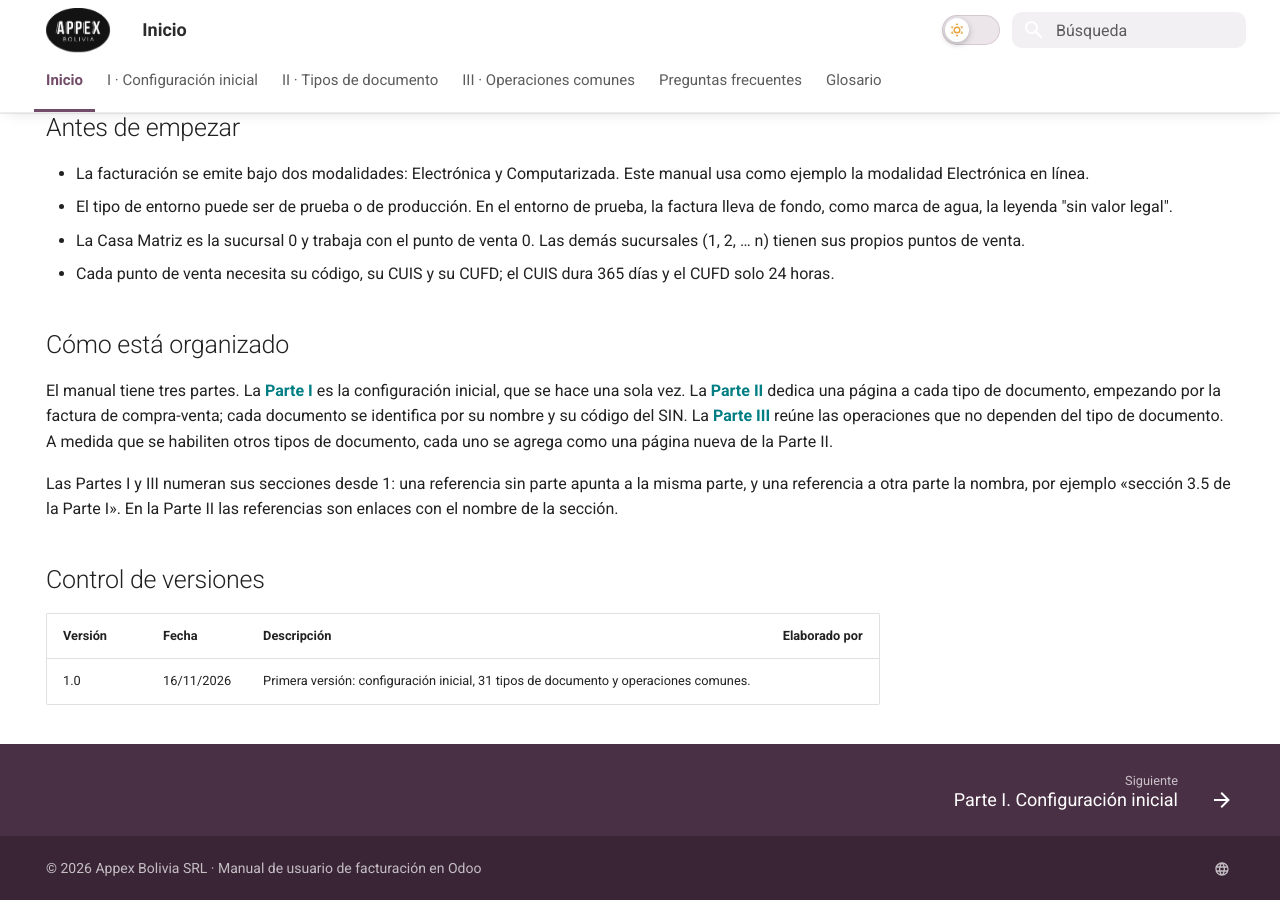
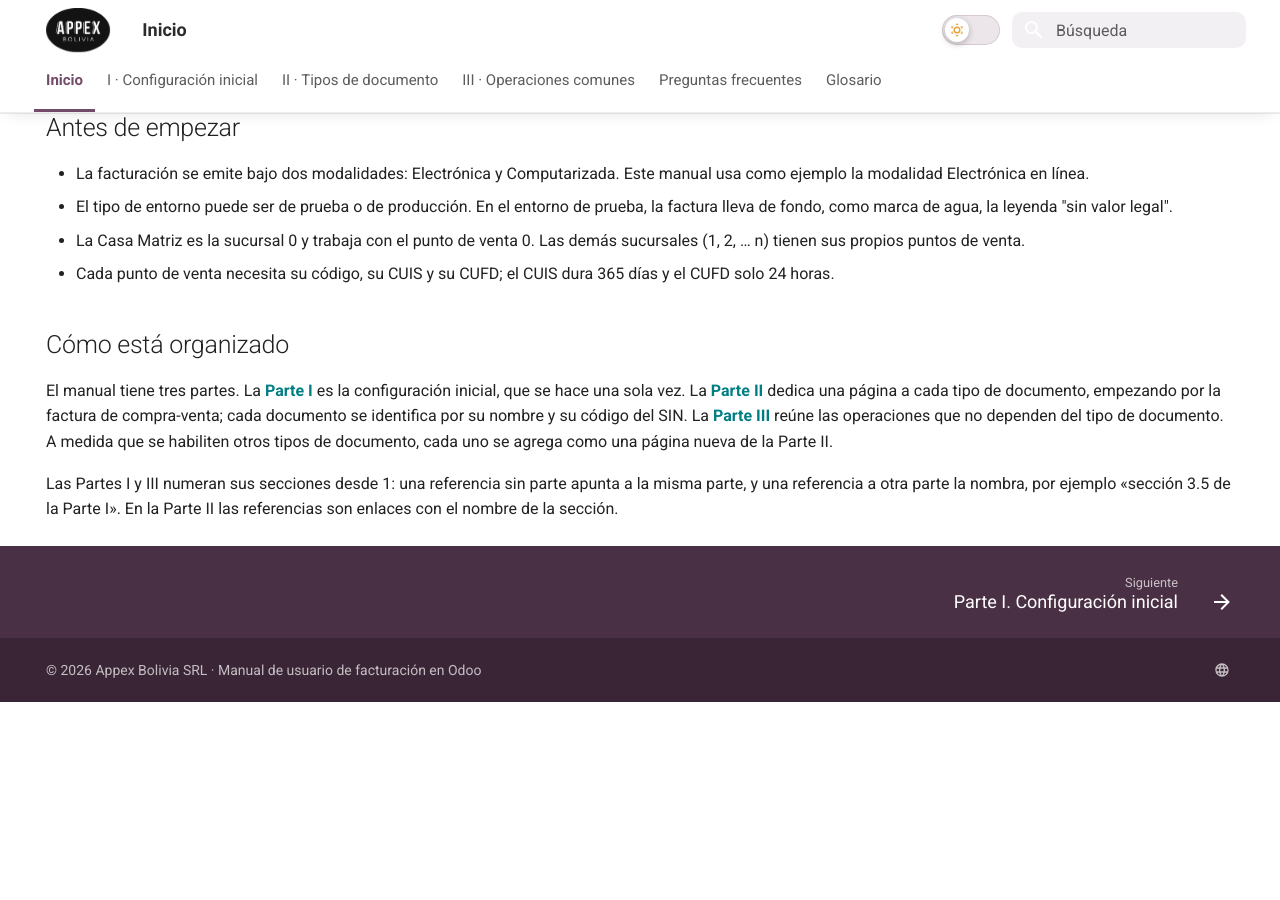
Before and after one commit to localizaciones-appex-TI/manual-facturacion-odoo-bolivia, an MkDocs documentation site: the page built from docs/index.md, in a window 1280 px wide and 900 px high, scrolled down 1070 px. Built offline with MkDocs 1.6.1 and Material for MkDocs 9.7.7, drawn with Linux system fonts in a browser that asks for light colours; after the commit the page ends 1772 px from its top, so only the background shows below that.

Commit message:
Quitar el control de versiones de la portada

```diff
--- a/docs/index.md
+++ b/docs/index.md
@@ -83,9 +83,3 @@ Cómo configurar Odoo y emitir, anular y regularizar cada documento fiscal ante
 El manual tiene tres partes. La **[Parte I](parte-1/index.md)** es la configuración inicial, que se hace una sola vez. La **[Parte II](parte-2/index.md)** dedica una página a cada tipo de documento, empezando por la factura de compra-venta; cada documento se identifica por su nombre y su código del SIN. La **[Parte III](parte-3/index.md)** reúne las operaciones que no dependen del tipo de documento. A medida que se habiliten otros tipos de documento, cada uno se agrega como una página nueva de la Parte II.
 
 Las Partes I y III numeran sus secciones desde 1: una referencia sin parte apunta a la misma parte, y una referencia a otra parte la nombra, por ejemplo «sección 3.5 de la Parte I». En la Parte II las referencias son enlaces con el nombre de la sección.
-
-## Control de versiones
-
-| Versión | Fecha | Descripción | Elaborado por |
-|---|---|---|---|
-| 1.0 | 16/11/2026 | Primera versión: configuración inicial, 31 tipos de documento y operaciones comunes. |  |
```
